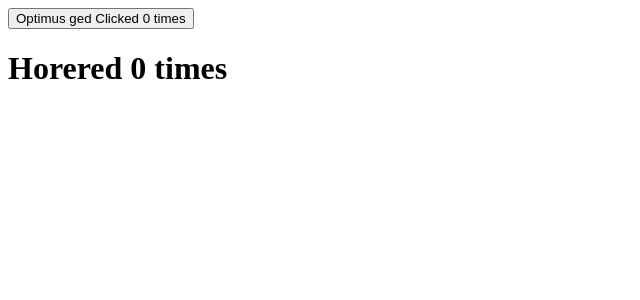
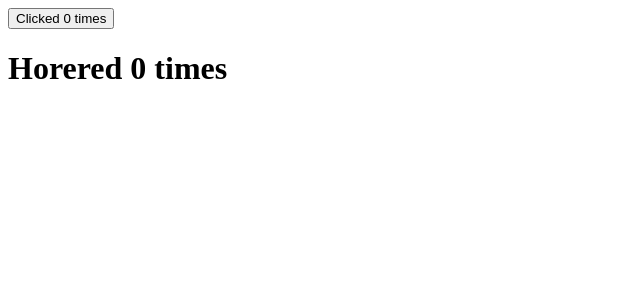
Before and after one commit to Optimus-ged/first_react_app, a React (Create React App) app: page / in a window 1280 px wide. Shown: the top 300 px of the page, without its empty margins (0-640 px from the left). Built offline with nearby package versions, Linux system fonts and the light colour scheme.

Commit message:
Making use of render props

```diff
--- a/package.json
+++ b/package.json
@@ -6,11 +6,13 @@
     "@testing-library/jest-dom": "^5.11.9",
     "@testing-library/react": "^11.2.5",
     "@testing-library/user-event": "^12.6.3",
+    "axios": "^0.21.1",
     "react": "^17.0.1",
     "react-dom": "^17.0.1",
     "react-icons": "^4.2.0",
     "react-router-dom": "^5.2.0",
     "react-scripts": "4.0.2",
+    "socket.io-client": "^4.1.3",
     "styled-components": "^5.3.0",
     "web-vitals": "^1.1.0"
   },
--- a/src/react_trainings/App.js
+++ b/src/react_trainings/App.js
@@ -1,22 +1,23 @@
 import React, { Component } from "react";
-import ClickCounter from "./components/IncrementLearn&HOC/ClickCounter";
-import HoverCounter from "./components/IncrementLearn&HOC/HoverCounter";
+import Counter from "./components/RenderPropsLearning/Counter";
+import ClickCounterTwo from "./components/RenderPropsLearning/ClickCounterTwo";
+import HoverCounterTwo from "./components/RenderPropsLearning/HoverCounterTwo";
 
 class App extends Component {
   render() {
     return (
       <>
-        {/* <ErrorBoundary>
-          <Hero heroName="optimus" />
-        </ErrorBoundary>
-        <ErrorBoundary>
-          <Hero heroName="ged" />
-        </ErrorBoundary>
-        <ErrorBoundary>
-          <Hero heroName="Jocker" />
-        </ErrorBoundary> */}
-        <ClickCounter name="Optimus ged"/>
-        <HoverCounter/>
+        <Counter>
+          {(incrementCount, count) => (
+            <ClickCounterTwo incrementCount={incrementCount} count={count} />
+          )}
+        </Counter>
+
+        <Counter>
+          {(incrementCount, count) => (
+            <HoverCounterTwo incrementCount={incrementCount} count={count} />
+          )}
+        </Counter>
       </>
     );
   }
--- /dev/null
+++ b/src/react_trainings/components/RenderPropsLearning/ClickCounterTwo.js
@@ -0,0 +1,17 @@
+import React, { Component } from "react";
+
+class ClickCounterTwo extends Component {
+
+  render() {
+    const { count, incrementCount } = this.props;
+    return (
+      <>
+        <button onClick={incrementCount}>
+          {this.props.name} Clicked {count} times
+        </button>
+      </>
+    );
+  }
+}
+
+export default ClickCounterTwo;
--- /dev/null
+++ b/src/react_trainings/components/RenderPropsLearning/Counter.js
@@ -0,0 +1,27 @@
+import React, { Component } from "react";
+
+class Counter extends Component {
+  constructor(props) {
+    super(props);
+
+    this.state = {
+      count: 0,
+    };
+  }
+
+  incrementCount = () => {
+    this.setState((prevState) => {
+      return { count: prevState.count + 1 };
+    });
+  };
+
+  render() {
+    return (
+      <>
+        <div>{this.props.children(this.incrementCount, this.state.count)}</div>
+      </>
+    );
+  }
+}
+
+export default Counter;
--- /dev/null
+++ b/src/react_trainings/components/RenderPropsLearning/HoverCounterTwo.js
@@ -0,0 +1,14 @@
+import React, { Component } from "react";
+
+class HoverCounterTwo extends Component {
+  render() {
+    const { count, incrementCount } = this.props;
+    return (
+      <div>
+        <h1 onMouseOver={incrementCount}>Horered {count} times</h1>
+      </div>
+    );
+  }
+}
+
+export default HoverCounterTwo;
```
Also changed, not shown: src/react_trainings/components/RenderPropsLearning/User.js (added, +9 -0 lines), 1 other file (tests, documents, lock files or other folders).
